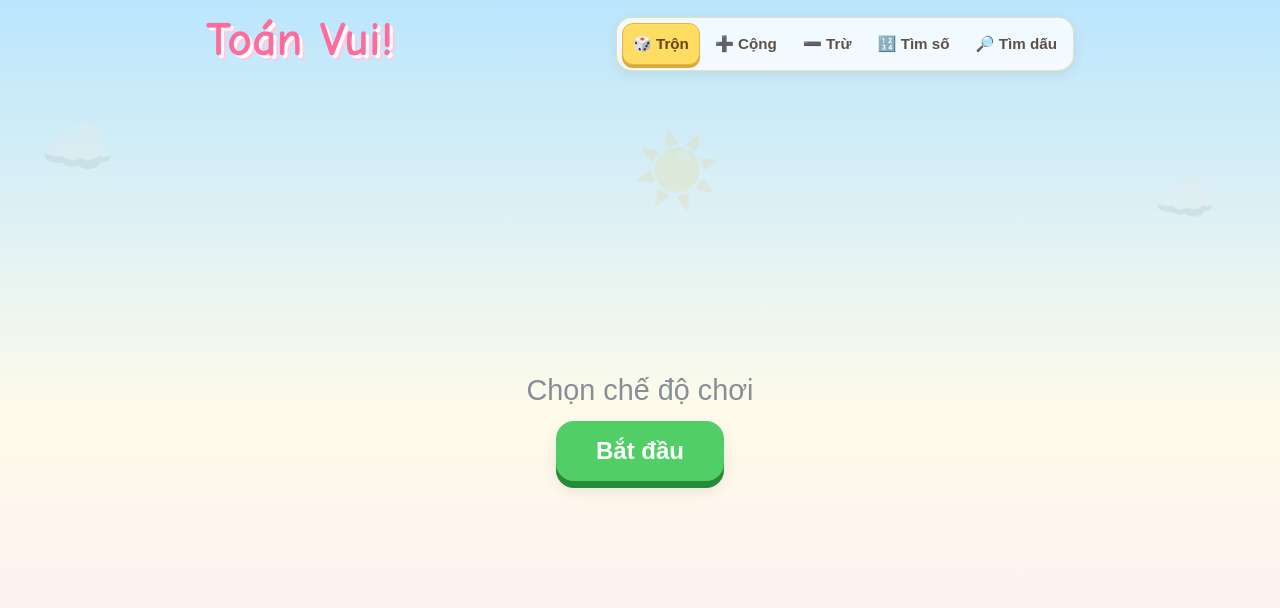
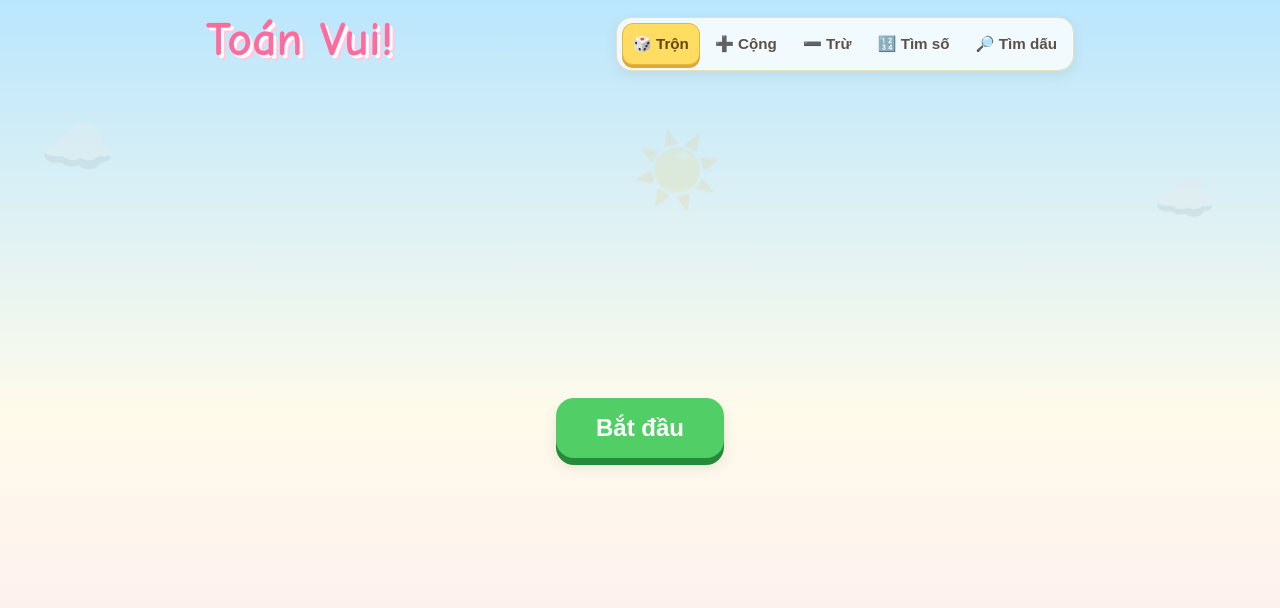
Before and after one commit to ppa993/playful-math, a React (Vite) app: page / in a window 1280 px wide. Shown: the top 608 px of the page. Built offline with nearby package versions, Linux system fonts and the light colour scheme.

Commit message:
remove mode selection text

```diff
--- a/src/App.tsx
+++ b/src/App.tsx
@@ -408,7 +408,6 @@ export default function App() {
 
       {!hasStarted ? (
         <div className="start-screen">
-          <p className="ask">Chọn chế độ chơi</p>
           <button className="start-button" type="button" onClick={startGame}>Bắt đầu</button>
         </div>
       ) : (
```
